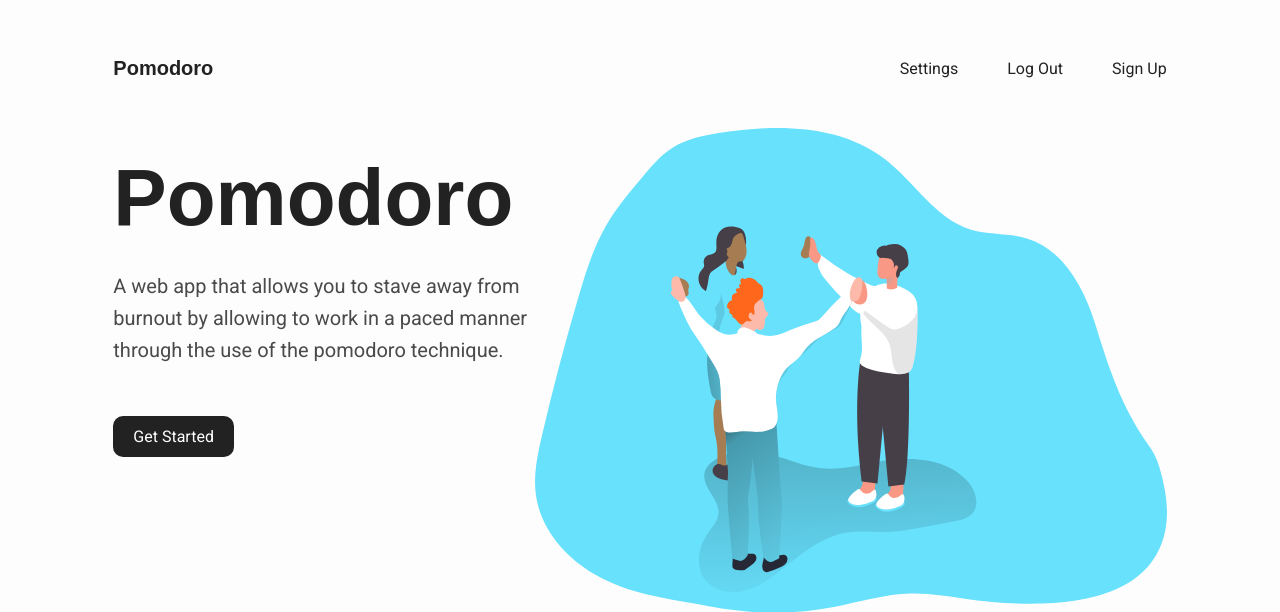
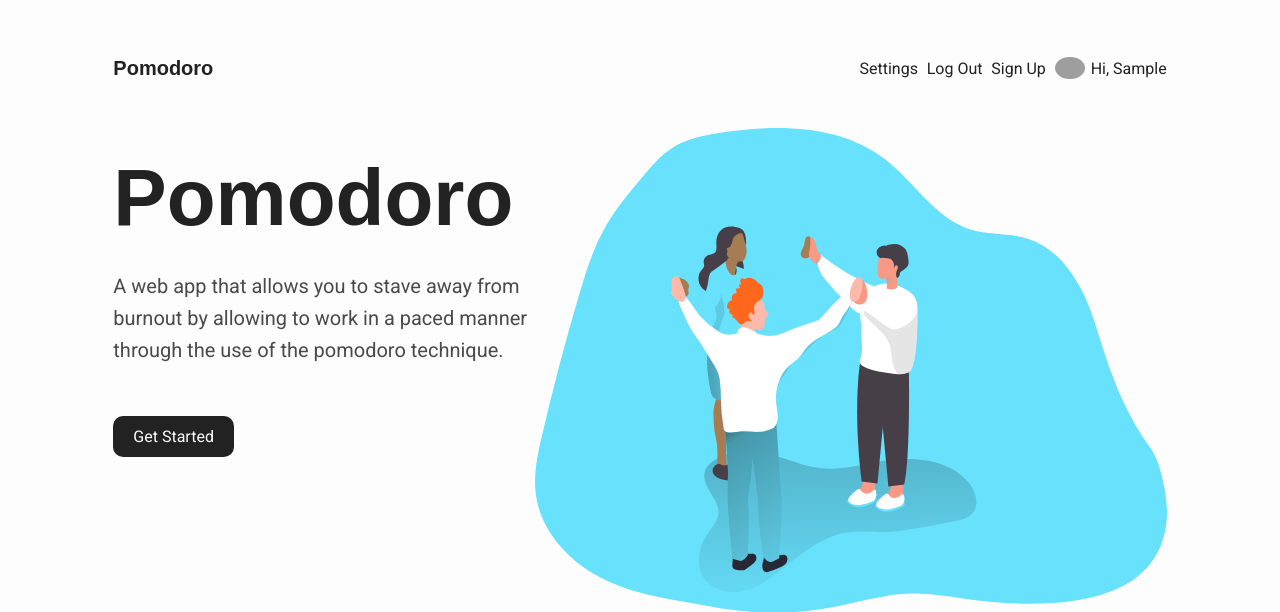
Before and after one commit to victorlomi/Pomodoro, a Flask app: page / in a window 1280 px wide. Shown: the top 612 px of the page. Run offline with Flask 2, Linux system fonts and the light colour scheme; the visitor is signed in with stand-in values (Sample User, id 1); data comes from the database, SQL or seed files in the repository; some web fonts are replaced; grey boxes are pictures that could not be loaded.

Commit message:
add user profile link in nav and add route for profile

```diff
--- a/app/main/routes.py
+++ b/app/main/routes.py
@@ -1,5 +1,6 @@
 from flask import render_template, redirect, url_for
 from flask_login import current_user, login_user, logout_user
+from hashlib import md5
 from app.models import User
 from app.main import bp
 from app.main.forms import SettingsForm
@@ -8,6 +9,10 @@ from app import db
 @bp.route('/')
 def index():
     return render_template('index.html')
+
+@bp.route('/profile')
+def profile():
+    return render_template('profile.html', user=current_user)
 
 @bp.route('/settings', methods=["GET", "POST"])
 def settings():
--- a/app/models.py
+++ b/app/models.py
@@ -1,4 +1,5 @@
 from werkzeug.security import generate_password_hash, check_password_hash
+from hashlib import md5
 from flask_login import UserMixin
 from app import login
 from datetime import datetime
@@ -14,6 +15,11 @@ class User(UserMixin, db.Model):
     time = db.Column(db.Integer())
     break_time = db.Column(db.Integer())
 
+    def avatar(self, size):
+        digest = md5(self.email.lower().encode('utf-8')).hexdigest()
+        return 'https://www.gravatar.com/avatar/{}?d=identicon&s={}'.format(
+            digest, size)
+
     def set_password(self, password):
         self.password_hash = generate_password_hash(password)
 
--- a/app/static/style.css
+++ b/app/static/style.css
@@ -36,6 +36,8 @@ nav .links {
 nav .links a {
     color: #222;
     text-decoration: none;
+    display: flex;
+    align-items: center;
 }
 
 .hero {
@@ -191,3 +193,14 @@ nav .links a {
     border-radius: 10px;
     margin: 0 10px;
 }
+
+.profile {
+    display: flex;
+    align-items: center;
+}
+
+.profile-img {
+    width: 30px;
+    border-radius: 50%;
+    margin-right: 6px;
+}
--- a/app/templates/base.html
+++ b/app/templates/base.html
@@ -17,6 +17,13 @@
             <a href="{{ url_for('auth.logout') }}">Log Out</a>
             {% endif %}
             <a href="{{ url_for('auth.signup') }}">Sign Up</a>
+
+            {% if current_user.is_authenticated %}
+            <a href="{{ url_for('main.profile') }}" class="profile">
+                 <img class="profile-img" src="{{ current_user.avatar(128) }}">
+                 <span>Hi, {{ current_user.username.title() }}</a>
+            </a>
+            {% endif %}
         </div>
     </nav>
     {# flashed messages #}
--- /dev/null
+++ b/app/templates/profile.html
@@ -0,0 +1,5 @@
+{% extends 'base.html' %}
+
+{% block content %}
+    <h1>{{ user.username }}</h1>
+{% endblock %}
```
